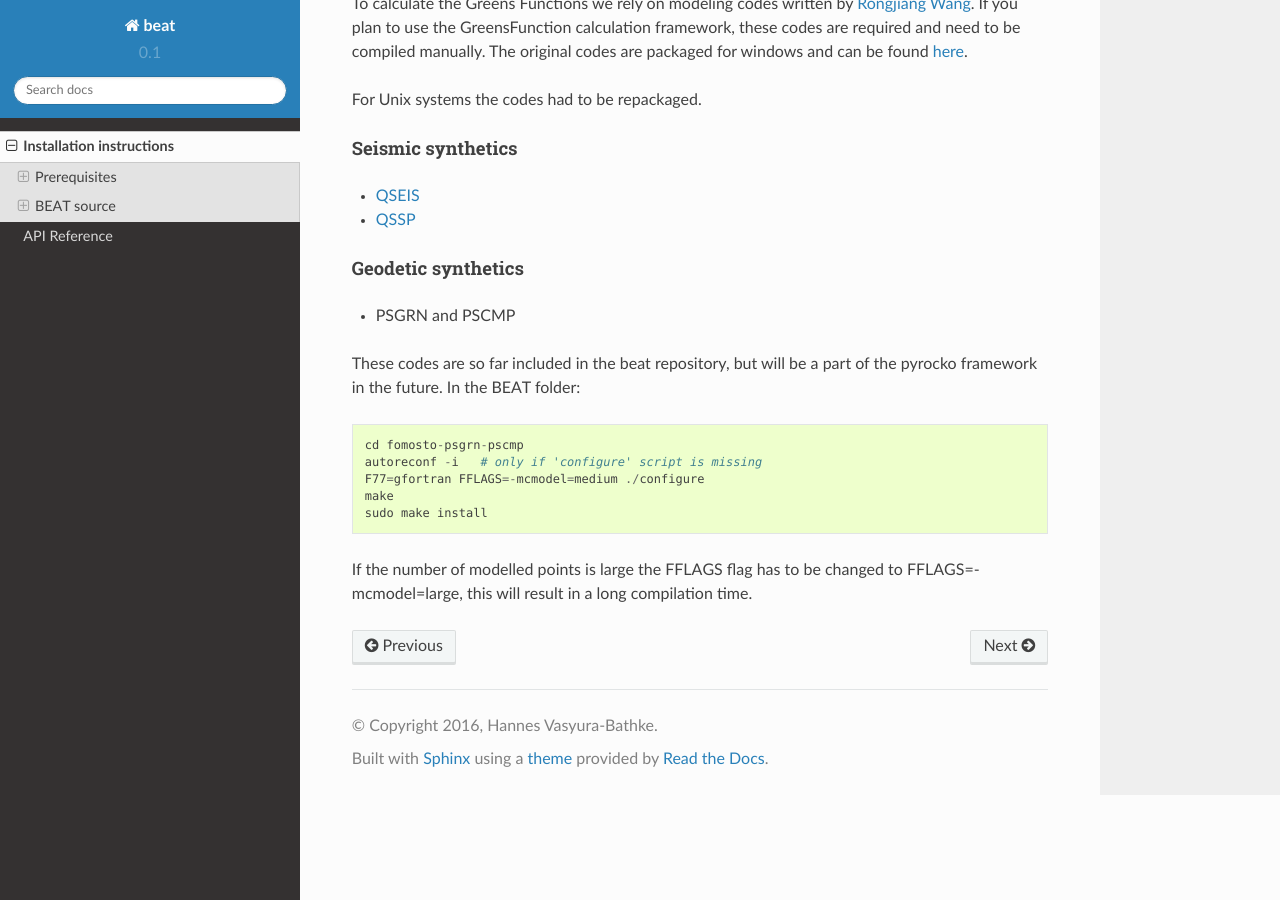
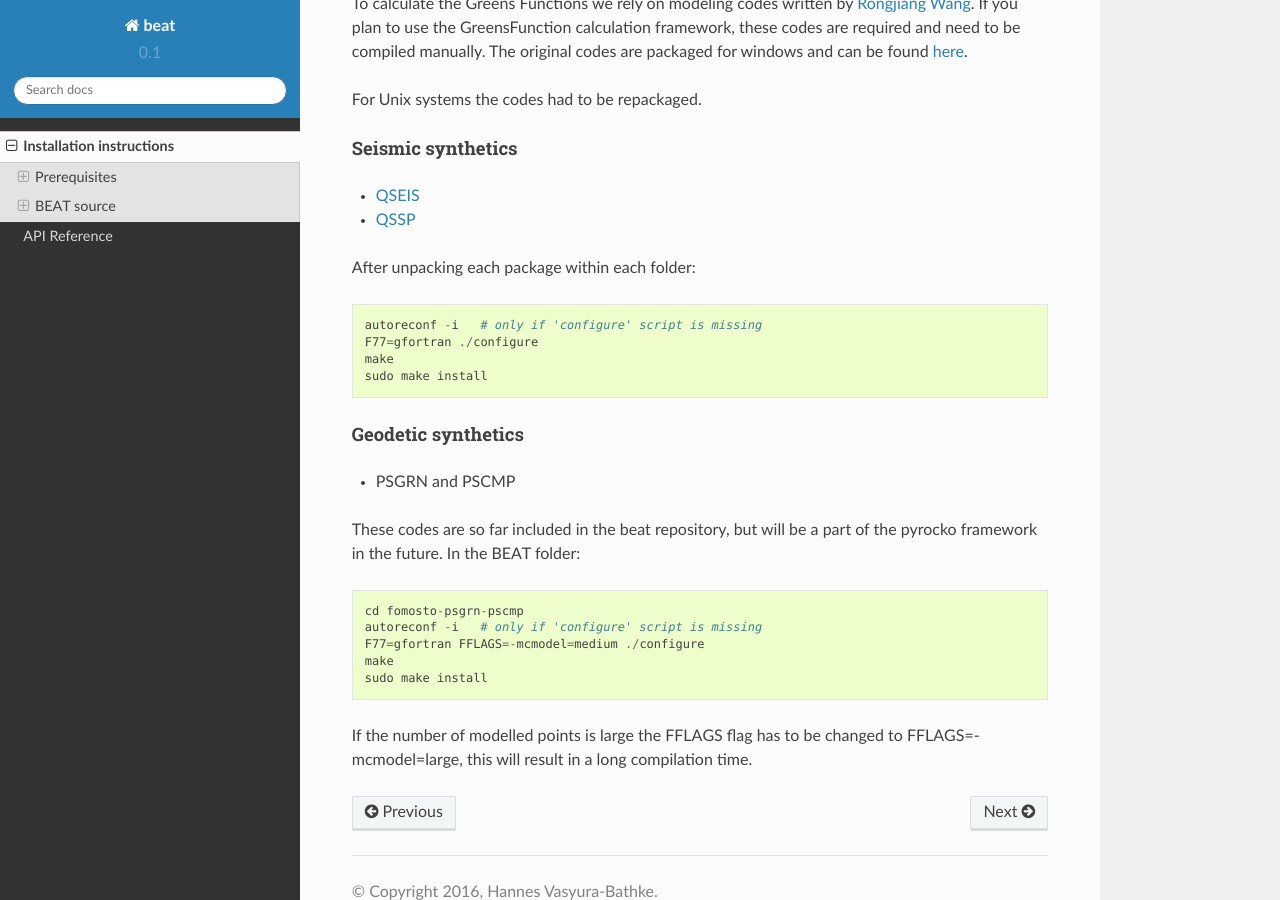
Before and after one commit to hvasbath/beat, a Sphinx documentation site: the page built from docs/installation.rst, in a window 1280 px wide and 900 px high, scrolled down 5974 px. Built offline with Sphinx 7.4.7 and the Read the Docs theme 2.0.0, drawn with Linux system fonts in a browser that asks for light colours.

Commit message:
docs update

```diff
--- a/docs/installation.rst
+++ b/docs/installation.rst
@@ -279,6 +279,13 @@ Seismic synthetics
 * `QSEIS <http://kinherd.org/fomosto-qseis-2006a.tar.gz>`__
 * `QSSP <http://kinherd.org/fomosto-qssp-2010.tar.gz>`__
 
+After unpacking each package within each folder::
+
+    autoreconf -i   # only if 'configure' script is missing
+    F77=gfortran ./configure
+    make
+    sudo make install
+
 Geodetic synthetics
 """""""""""""""""""
 * PSGRN and PSCMP
```
Also changed, not shown: README.md (+4 -3 lines).
